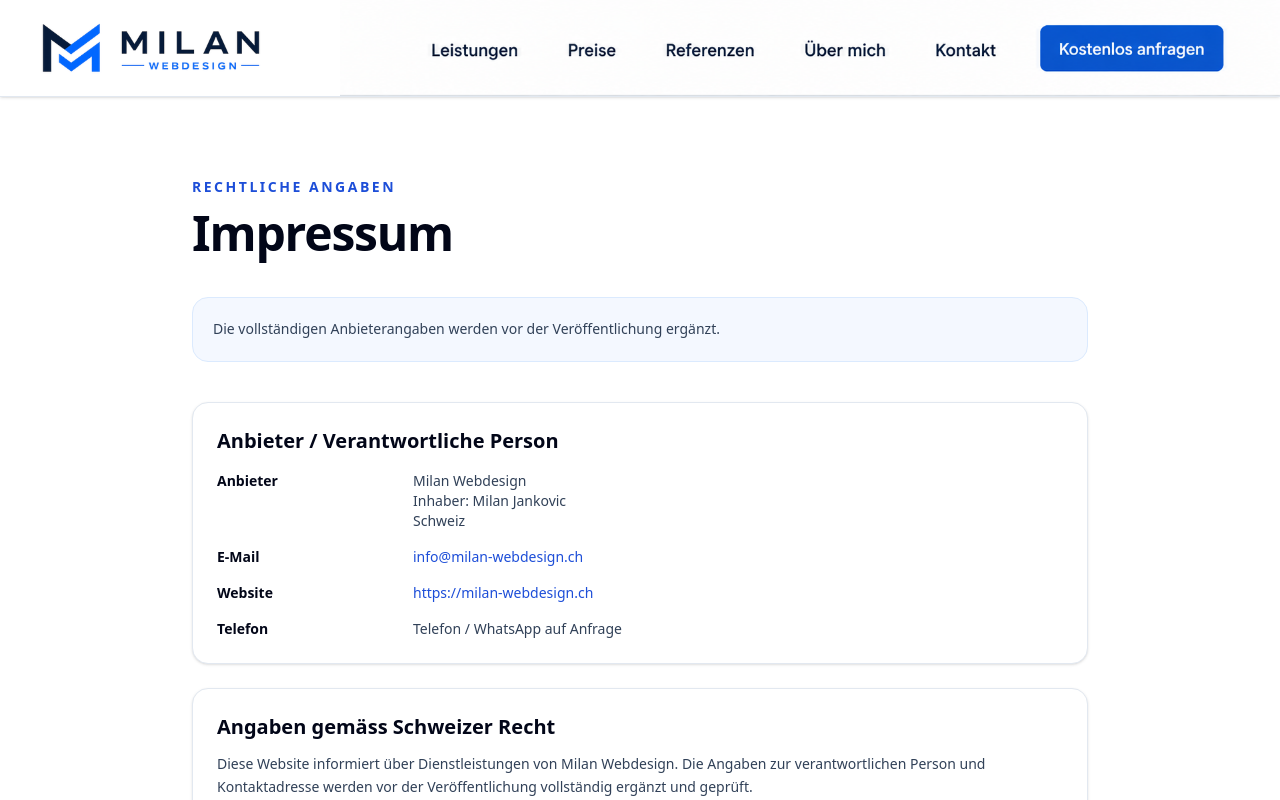
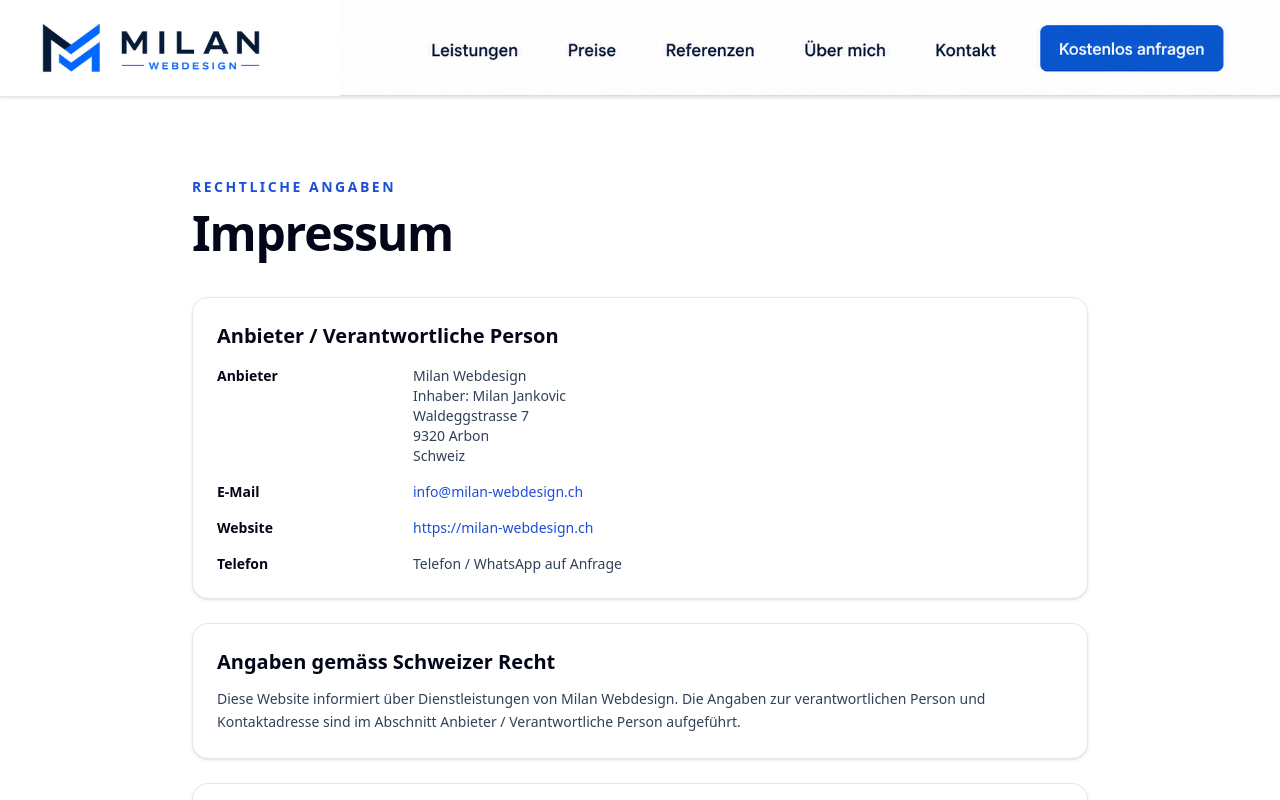
Before and after one commit to mljanko/milan-webdesign, a Next.js app: page /impressum in a window 1280 px wide. Shown: the top 800 px of the page. Built offline with nearby package versions, Linux system fonts and the light colour scheme.

Commit message:
Update website before launch review

```diff
--- a/src/app/datenschutz/page.tsx
+++ b/src/app/datenschutz/page.tsx
@@ -9,7 +9,6 @@ export const metadata: Metadata = {
   robots: { index: false, follow: false },
 };
 
-// TODO: Vollständige Postadresse vor Veröffentlichung ergänzen und prüfen.
 // TODO: Genaue technische Hostingdetails, Serverstandorte und Auftragsbearbeitung prüfen.
 // TODO: Tracking-/Cookie-Status vor Veröffentlichung nochmals technisch prüfen.
 
@@ -45,7 +44,7 @@ export default function DatenschutzPage() {
 
         <div className="mb-10 rounded-2xl border border-blue-100 bg-blue-50/70 p-5 text-sm leading-relaxed text-slate-700">
           Diese Datenschutzerklärung wird vor der Veröffentlichung nochmals
-          geprüft und mit den finalen Anbieter- und Hostingangaben ergänzt.
+          geprüft und mit den finalen technischen Hostingangaben abgeglichen.
         </div>
 
         <div className="space-y-6">
@@ -57,7 +56,8 @@ export default function DatenschutzPage() {
             <div className="rounded-xl bg-slate-50 p-4">
               <p className="font-semibold text-slate-950">Milan Webdesign</p>
               <p>Milan Jankovic</p>
-              <p>Die vollständige Postadresse wird vor der Veröffentlichung ergänzt.</p>
+              <p>Waldeggstrasse 7</p>
+              <p>9320 Arbon</p>
               <p>Schweiz</p>
               <p className="mt-3">
                 E-Mail:{" "}
--- a/src/app/impressum/page.tsx
+++ b/src/app/impressum/page.tsx
@@ -3,10 +3,7 @@ import type { Metadata } from "next";
 export const metadata: Metadata = {
   title: "Impressum",
   description: "Impressum von Milan Webdesign - Angaben gemäss Schweizer Recht.",
-  robots: { index: false, follow: false },
 };
-
-// TODO: Vor Veröffentlichung müssen Name, Adresse und E-Mail final geprüft und ergänzt werden.
 
 export default function ImpressumPage() {
   return (
@@ -21,11 +18,6 @@ export default function ImpressumPage() {
           </h1>
         </div>
 
-        <div className="mb-10 rounded-2xl border border-blue-100 bg-blue-50/70 p-5 text-sm leading-relaxed text-slate-700">
-          Die vollständigen Anbieterangaben werden vor der Veröffentlichung
-          ergänzt.
-        </div>
-
         <div className="space-y-6">
           <section className="rounded-2xl border border-slate-200 bg-white p-6 shadow-sm">
             <h2 className="mb-4 text-xl font-bold text-slate-950">
@@ -37,6 +29,10 @@ export default function ImpressumPage() {
                 Milan Webdesign
                 <br />
                 Inhaber: Milan Jankovic
+                <br />
+                Waldeggstrasse 7
+                <br />
+                9320 Arbon
                 <br />
                 Schweiz
               </dd>
@@ -73,8 +69,8 @@ export default function ImpressumPage() {
             <p className="text-sm leading-relaxed text-slate-700">
               Diese Website informiert über Dienstleistungen von Milan
               Webdesign. Die Angaben zur verantwortlichen Person und
-              Kontaktadresse werden vor der Veröffentlichung vollständig ergänzt
-              und geprüft.
+              Kontaktadresse sind im Abschnitt Anbieter / Verantwortliche Person
+              aufgeführt.
             </p>
           </section>
 
--- a/src/app/layout.tsx
+++ b/src/app/layout.tsx
@@ -66,6 +66,7 @@ const jsonLd = {
     "Professionelle Webseiten und Website-Relaunch für KMU in Arbon, Thurgau und der Ostschweiz.",
   address: {
     "@type": "PostalAddress",
+    streetAddress: "Waldeggstrasse 7",
     addressLocality: "Arbon",
     addressRegion: "TG",
     postalCode: "9320",
--- a/src/app/sitemap.ts
+++ b/src/app/sitemap.ts
@@ -40,7 +40,13 @@ export default function sitemap(): MetadataRoute.Sitemap {
       changeFrequency: "yearly",
       priority: 0.8,
     },
-    // /impressum und /datenschutz werden absichtlich weggelassen, bis die
-    // rechtlichen Platzhalter durch echte Inhalte ersetzt sind.
+    {
+      url: `${BASE}/impressum`,
+      lastModified: new Date(),
+      changeFrequency: "yearly",
+      priority: 0.3,
+    },
+    // /datenschutz wird absichtlich weggelassen, bis die finalen
+    // technischen Hostingdetails geprüft sind.
   ];
 }
--- a/src/components/DemoProjectCard.tsx
+++ b/src/components/DemoProjectCard.tsx
@@ -32,9 +32,6 @@ export default function DemoProjectCard({
             className="object-contain p-2"
           />
         </div>
-        <span className="absolute left-5 top-5 rounded-full border border-white/15 bg-navy/70 px-3.5 py-1.5 text-[11px] font-semibold uppercase tracking-[0.16em] text-white shadow-sm shadow-navy/30 backdrop-blur">
-          Konzept / Demo-Projekt
-        </span>
       </div>
 
       <div className="flex flex-1 flex-col p-6">
```
